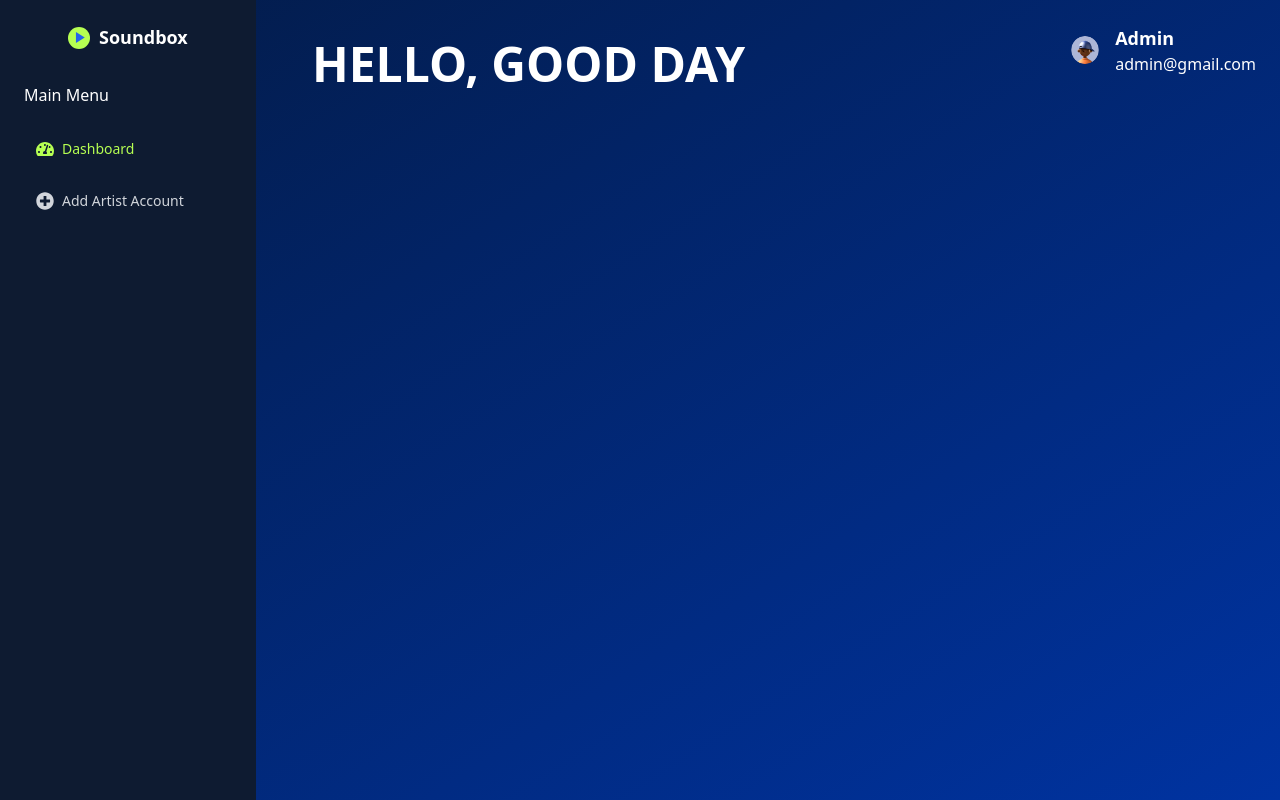
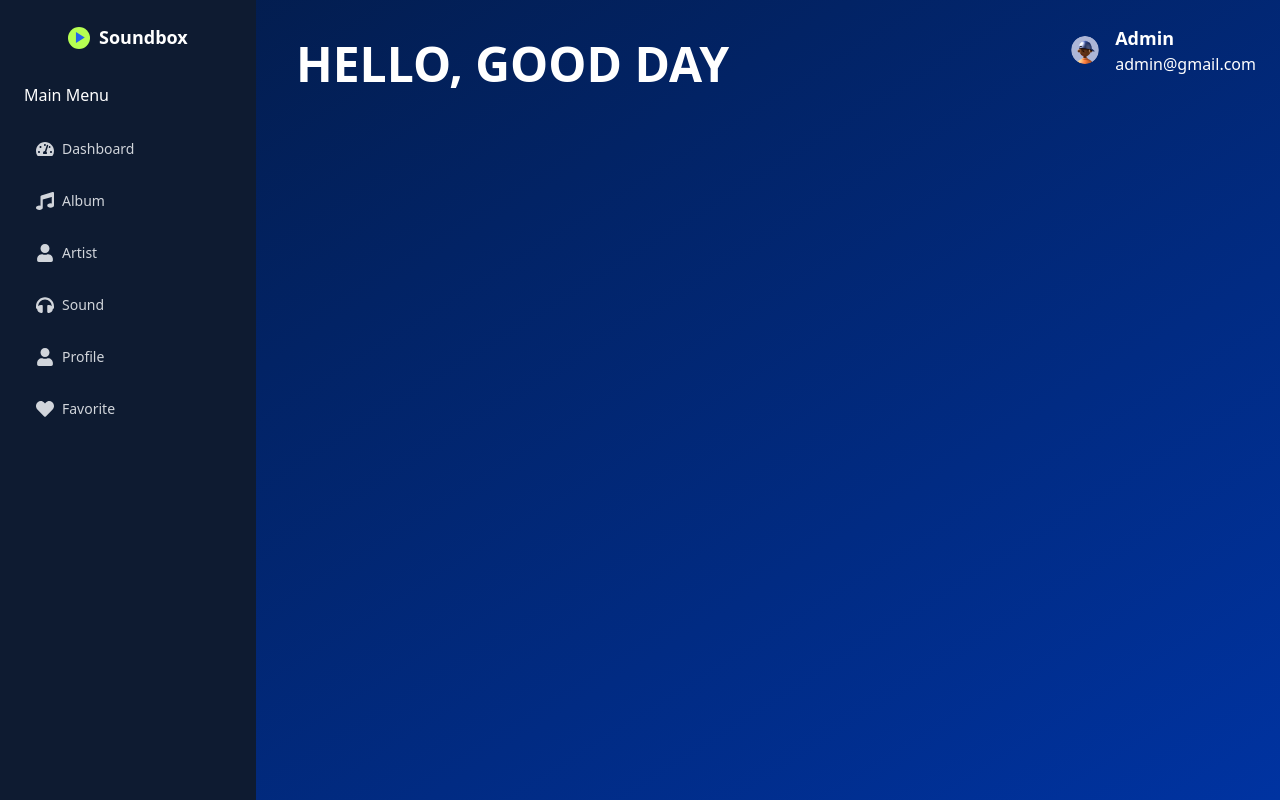
Before and after one commit to hdkhoaapcs22/CS422-SoundBox, a React (Vite) app in the folder frontend/: page /admin/dashboard in a window 1280 px wide. Built offline with nearby package versions, Linux system fonts and the light colour scheme.

Commit message:
restructure files and update own page

```diff
--- a/frontend/src/App.jsx
+++ b/frontend/src/App.jsx
@@ -9,7 +9,21 @@
 import Login from "./pages/Login";
 import ResetPassword from "./pages/ResetPassword";
 
-import AdminSideBar from "./components/Admin/Dashboard/AdminSideBar";
+import Dashboard from "./pages/listener/Dashboard";
+import Album from "./pages/listener/Album";
+import Artist from "./pages/listener/Artist";
+import Favorite from "./pages/listener/Favorite";
+import Profile from "./pages/listener/Profile";
+import Sound from "./pages/listener/Sound";
+
+import CreateAlbum from "./pages/artist/CreateAlbum";
+import CreateSong from "./pages/artist/CreateSong";
+import OwnProduct from "./pages/artist/OwnProduct";
+import SongEdit from "./pages/artist/EditSong";
+import AlbumEdit from "./pages/artist/EditAlbum";
+
+import AdminDashboard from "./pages/admin/AdminDashboard";
+import CreateArtistAccount from "./pages/admin/CreateArtistAccount";
 
 import { Routes, Route, useLocation } from "react-router-dom";
 import Navbar from "./components/Navbar";
@@ -23,25 +37,59 @@
         "/intro-sound",
         "/intro-album",
     ];
+    const noSidebarRoutes = [
+        "/",
+        "/intro-artist",
+        "/intro-sound",
+        "/login",
+        "/forgot-password",
+        "/reset-password/:id",
+    ];
     return (
         <div className=" h-full bg-gradient-to-br from-[#031b47] to-[#0033a1]">
             <ToastContainer />
             {pagesWithNavbarAndFooter.includes(location.pathname) && <Navbar />}
+            <div className="flex">
+                {!noSidebarRoutes.includes(location.pathname) && <SideBar />}
+                <div className="flex-1">
                     <Routes>
                         <Route path="/" element={<Home />} />
                         <Route path="/intro-artist" element={<IntroArtist />} />
                         <Route path="/intro-sound" element={<IntroSound />} />
                         <Route path="/intro-album" element={<IntroAlbum />} />
                         <Route path="/login" element={<Login />} />
-                <Route path="/forgot-password" element={<ForgotPassword />} />
+                        <Route
+                            path="/forgot-password"
+                            element={<ForgotPassword />}
+                        />
                         <Route
                             path="/reset-password/:id/"
                             element={<ResetPassword />}
                         />
-                <Route path="/dashboard" element={<SideBar />} />
+                        <Route path="/dashboard" element={<Dashboard />} />
+                        <Route path="/album" element={<Album />} />
+                        <Route path="/artist" element={<Artist />} />
+                        <Route path="/favorite" element={<Favorite />} />
+                        <Route path="/profile" element={<Profile />} />
+                        <Route path="/sound" element={<Sound />} />
+                        <Route path="/create-album" element={<CreateAlbum />} />
+                        <Route path="/create-song" element={<CreateSong />} />
+                        <Route path="/own-product" element={<OwnProduct />} />
+                        <Route path="/song/:id" element={<SongEdit />} />
+                        <Route path="/album/:id" element={<AlbumEdit />} />
 
-                <Route path="/admin/dashboard" element={<AdminSideBar />} />
+                        <Route
+                            path="/admin/dashboard"
+                            element={<AdminDashboard />}
+                        />
+
+                        <Route
+                            path="/admin/add-artist"
+                            element={<CreateArtistAccount />}
+                        />
                     </Routes>
+                </div>
+            </div>
             {pagesWithNavbarAndFooter.includes(location.pathname) && <Footer />}
         </div>
     );
--- a/frontend/src/components/Admin/Dashboard/AdminSideBar.jsx
+++ b/frontend/src/components/Admin/Dashboard/AdminSideBar.jsx
@@ -1,28 +1,24 @@
 import { useState } from "react";
 import { FaTachometerAlt, FaPlusCircle } from "react-icons/fa";
-import AdminDashboard from "../../../pages/admin/AdminDashboard";
-import CreateArtistAccount from "../../../pages/admin/CreateArtistAccount";
 import AppTitle from "../../AppTitle";
+import { useLocation, useNavigate } from "react-router-dom";
 
 const AdminSideBar = () => {
-    const [active, setActive] = useState("Dashboard");
+    const location = useLocation();
+    const navigate = useNavigate();
 
     const menuItems = [
-        { name: "Dashboard", icon: <FaTachometerAlt /> },
-        { name: "Add Artist Account", icon: <FaPlusCircle /> },
+        {
+            name: "Dashboard",
+            icon: <FaTachometerAlt />,
+            path: "/admin/dashboard",
+        },
+        {
+            name: "Add Artist Account",
+            icon: <FaPlusCircle />,
+            path: "/admin/add-artist",
+        },
     ];
-
-    let page;
-    switch (active) {
-        case "Dashboard":
-            page = <AdminDashboard />;
-            break;
-        case "Add Artist Account":
-            page = <CreateArtistAccount />;
-            break;
-        default:
-            page = <div>Page not found</div>;
-    }
 
     return (
         <div className="h-full flex gap-4">
@@ -38,7 +34,7 @@
                                 key={item.name}
                                 className={`flex items-center space-x-2 pl-3 py-4 rounded-md cursor-pointer flex-grow
                             ${
-                                active === item.name
+                                location.pathname === item.path
                                     ? "text-[#B6FF52]"
                                     : "text-gray-300"
                             }`}
@@ -47,13 +43,14 @@
                                 }}
                             >
                                 <span className="text-lg">{item.icon}</span>
-                                <span className="text-sm whitespace-nowrap">{item.name}</span>
+                                <span className="text-sm whitespace-nowrap">
+                                    {item.name}
+                                </span>
                             </li>
                         ))}
                     </ul>
                 </div>
             </div>
-            {page}
         </div>
     );
 };
--- a/frontend/src/components/Dashboard/SideBar.jsx
+++ b/frontend/src/components/Dashboard/SideBar.jsx
@@ -1,17 +1,7 @@
 import { useState, useContext } from "react";
 import { AppContext } from "../../global/AppContext";
-
+import { useNavigate, useLocation } from "react-router-dom";
 import Dashboard from "../../pages/listener/Dashboard";
-
-import Album from "../../pages/listener/Album";
-import Artist from "../../pages/listener/Artist";
-import Favorite from "../../pages/listener/Favorite";
-import Profile from "../../pages/listener/Profile";
-import Sound from "../../pages/listener/Sound";
-
-import CreateAlbum from "../../pages/artist/CreateAlbum";
-import CreateSong from "../../pages/artist/CreateSong";
-import OwnProduct from "../../pages/artist/OwnProduct";
 
 import AppTitle from "../AppTitle";
 
@@ -25,17 +15,18 @@
 } from "react-icons/fa";
 
 const SideBar = () => {
-    const [active, setActive] = useState("Dashboard");
-
     const { role } = useContext(AppContext);
 
+    const location = useLocation();
+    const navigate = useNavigate();
+
     const menuItems = [
-        { name: "Dashboard", icon: <FaTachometerAlt /> },
-        { name: "Album", icon: <FaMusic /> },
-        { name: "Artist", icon: <FaUser /> },
-        { name: "Sound", icon: <FaHeadphones /> },
-        { name: "Profile", icon: <FaUser /> },
-        { name: "Favorite", icon: <FaHeart /> },
+        { name: "Dashboard", icon: <FaTachometerAlt />, path: "/dashboard" },
+        { name: "Album", icon: <FaMusic />, path: "/album" },
+        { name: "Artist", icon: <FaUser />, path: "/artist" },
+        { name: "Sound", icon: <FaHeadphones />, path: "/sound" },
+        { name: "Profile", icon: <FaUser />, path: "/profile" },
+        { name: "Favorite", icon: <FaHeart />, path: "/favorite" },
     ];
 
     if (role === "artist") {
@@ -43,46 +34,15 @@
             {
                 name: "Create Song",
                 icon: <FaPlusCircle />,
+                path: "/create-song",
             },
             {
                 name: "Create Album",
                 icon: <FaPlusCircle />,
+                path: "/create-album",
             },
-            { name: "Own", icon: <FaMusic /> }
+            { name: "Own", icon: <FaMusic />, path: "/own-product" }
         );
-    }
-
-    let page;
-    switch (active) {
-        case "Dashboard":
-            page = <Dashboard />;
-            break;
-        case "Album":
-            page = <Album />;
-            break;
-        case "Artist":
-            page = <Artist />;
-            break;
-        case "Sound":
-            page = <Sound />;
-            break;
-        case "Profile":
-            page = <Profile />;
-            break;
-        case "Favorite":
-            page = <Favorite />;
-            break;
-        case "Create Song":
-            page = <CreateSong />;
-            break;
-        case "Create Album":
-            page = <CreateAlbum />;
-            break;
-        case "Own":
-            page = <OwnProduct />;
-            break;
-        default:
-            page = <div>Page not found</div>;
     }
 
     return (
@@ -98,14 +58,12 @@
                             <li
                                 key={item.name}
                                 className={`flex items-center space-x-2 px-3 py-4 rounded-md cursor-pointer
-                            ${
-                                active === item.name
-                                    ? "text-[#B6FF52]"
-                                    : "text-gray-300"
-                            }`}
-                                onClick={() => {
-                                    setActive(item.name);
-                                }}
+                                    ${
+                                        location.pathname === item.path
+                                            ? "text-[#B6FF52]"
+                                            : "text-gray-300"
+                                    }`}
+                                onClick={() => navigate(item.path)}
                             >
                                 <span className="text-lg">{item.icon}</span>
                                 <span className="text-sm">{item.name}</span>
@@ -114,7 +72,6 @@
                     </ul>
                 </div>
             </div>
-            {page}
         </div>
     );
 };
--- a/frontend/src/pages/artist/OwnProduct.jsx
+++ b/frontend/src/pages/artist/OwnProduct.jsx
@@ -3,6 +3,7 @@
 import { MdFavoriteBorder } from "react-icons/md";
 import { AppContext } from "../../global/AppContext";
 import { toast } from "react-toastify";
+import { Link } from "react-router-dom";
 
 const OwnProduct = () => {
     const { artistId } = useContext(AppContext);
@@ -35,12 +36,11 @@
 
     return (
         <div className="w-full text-white p-10">
-            {/* Songs Section */}
-            <div className="mb-8">
-                <h2 className="text-lg font-bold mb-4">Songs</h2>
-                <div className="grid grid-cols-[1fr_2fr_1fr_1fr_1fr] text-gray-400 text-sm font-medium mb-2 border-b border-gray-700 pb-2">
+            <h2 className="text-2xl font-bold mb-8">YOUR PRODUCT</h2>
+            <div className="grid grid-cols-[1fr_2fr_1fr_1fr_1fr_1fr] text-gray-400 text-sm font-medium mb-2 border-b border-gray-700 pb-2">
                 <div>#</div>
                 <div>Sound</div>
+                <div>Kind</div>
                 <div>Genre</div>
                 <div>Likes</div>
                 <div>Remove</div>
@@ -48,9 +48,13 @@
             {songs.map((item, index) => (
                 <div
                     key={item._id}
-                        className="grid grid-cols-[1fr_2fr_1fr_1fr_1fr] items-center text-sm mb-4 py-2 border-b border-gray-700"
+                    className="grid grid-cols-[1fr_2fr_1fr_1fr_1fr_1fr] items-center text-sm mb-4 py-2 border-b border-gray-700"
                 >
                     <span>{index + 1}</span>
+                    <Link
+                        to={`/song/${item._id}`}
+                        className="hover:cursor-pointer hover:underline hover:text-[#B6FF52]"
+                    >
                         <div className="flex items-center gap-2">
                             <img
                                 src={item.imageUrl}
@@ -59,6 +63,8 @@
                             />
                             <span>{item.title}</span>
                         </div>
+                    </Link>
+                    <div>Song</div>
                     <div>{item.genre}</div>
                     <div className="flex items-center gap-1">
                         <MdFavoriteBorder />
@@ -69,29 +75,22 @@
                             type="button"
                             className="bg-red-500 p-2 rounded mt-2"
                         >
-                                Remove Song
+                            Remove
                         </button>
                     </div>
                 </div>
             ))}
-            </div>
 
-            {/* Albums Section */}
-            <div>
-                <h2 className="text-lg font-bold mb-4">Albums</h2>
-                <div className="grid grid-cols-[1fr_2fr_1fr_1fr_1fr] text-gray-400 text-sm font-medium mb-2 border-b border-gray-700 pb-2">
-                    <div>#</div>
-                    <div>Album</div>
-                    <div></div>
-                    <div></div>
-                    <div>Actions</div>
-                </div>
             {albums.map((item, index) => (
                 <div
                     key={item._id}
-                        className="grid grid-cols-[1fr_2fr_1fr_1fr_1fr] items-center text-sm mb-4 py-2 border-b border-gray-700"
+                    className="grid grid-cols-[1fr_2fr_1fr_1fr_1fr_1fr] items-center text-sm mb-4 py-2 border-b border-gray-700"
                 >
-                        <span>{index + 1}</span>
+                    <span>{songs.length + index + 1}</span>
+                    <Link
+                        to="/album/:id"
+                        className="hover:cursor-pointer hover:underline hover:text-[#B6FF52]"
+                    >
                         <div className="flex items-center gap-2">
                             <img
                                 src={item.image}
@@ -100,20 +99,30 @@
                             />
                             <span>{item.name}</span>
                         </div>
+                    </Link>
+                    <div>Album</div>
                     <div></div>
-                        <div></div>
+                    <div className="flex items-center gap-1">
+                        <MdFavoriteBorder />
+                        <span>
+                            {item.songs.reduce(
+                                (acc, curr) => acc + curr.likes,
+                                0
+                            )}
+                        </span>
+                    </div>
+
                     <div>
                         <button
                             type="button"
                             className="bg-red-500 text-white p-2 rounded mt-2"
                         >
-                                Remove Album
+                            Remove
                         </button>
                     </div>
                 </div>
             ))}
         </div>
-        </div>
     );
 };
 
```
Lines whose indentation alone changed are shown as unchanged.
